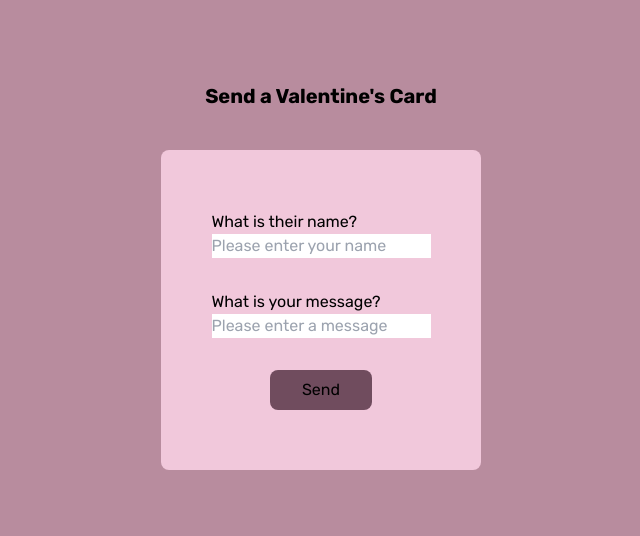
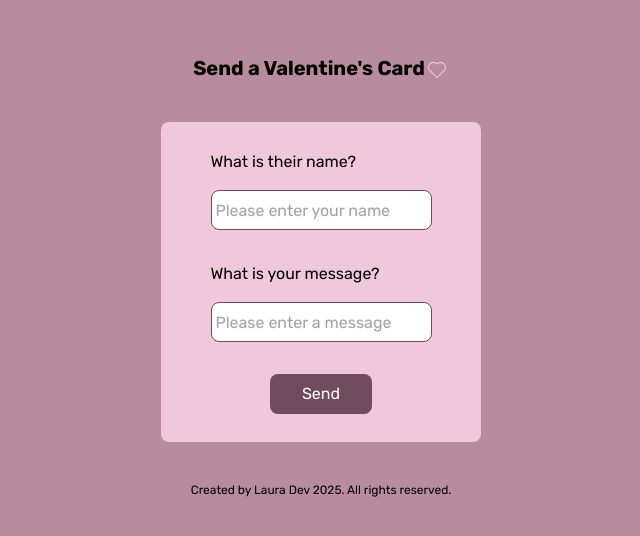
Before and after one commit to lavollmer/valentines-card, a React (Vite) app: page / in a window 1280 px wide. Shown: the part 144-680 px from the top of the page, without its empty margins (319-959 px from the left). Built offline with nearby package versions, Linux system fonts and the light colour scheme.

Commit message:
adding styling to the project

```diff
--- a/src/App.tsx
+++ b/src/App.tsx
@@ -1,7 +1,9 @@
 import "./App.css";
 import "./index.css";
 import "./components/ValentinesCard";
+import Footer from "./components/Footer";
 import React, { useState } from "react";
+import { CiHeart } from "react-icons/ci";
 
 function App() {
   const [message, setMessage] = useState();
@@ -16,34 +18,43 @@ function App() {
     <>
       <div className="bg-mauvePink h-screen flex flex-col justify-center items-center font-rubik">
         <div>
-          <h1 className="font-bold text-xl p-10">Send a Valentine's Card</h1>
+          <h1 className="font-bold text-xl p-10">
+            Send a Valentine's Card
+            <CiHeart className="inline-block text-2xl text-fairytalePink" />
+          </h1>
         </div>
-        <div className="w-80 h-80 bg-fairytalePink rounded-lg">
+        <div className="w-80 h-80 bg-fairytalePink rounded-lg item-stretch">
           <form
             className="flex flex-col items-center justify-center space-y-8 h-full w-full"
             onSubmit={handleSubmit}
           >
-            <div>
+            <div className="flex flex-col justify-start space-y-4">
               <h1>What is their name?</h1>
               <input
                 value={name}
-                placeholder="Please enter your name"
+                placeholder=" Please enter your name"
                 onChange={(e) => setName(e.target.value)}
+                className="h-10 border border-eggplant rounded-lg"
               />
             </div>
-            <div>
+            <div className="flex flex-col justify-start space-y-4">
               <h1>What is your message?</h1>
               <input
                 value={message}
-                placeholder="Please enter a message"
+                placeholder=" Please enter a message"
+                className="h-10 row-span-4 border border-eggplant rounded-lg"
                 onChange={(e) => setMessage(e.target.value)}
               />
             </div>
-            <button className="px-8 py-2 bg-eggplant rounded-lg" type="submit">
+            <button
+              className="px-8 py-2 bg-eggplant rounded-lg text-white hover:bg-greenCadet"
+              type="submit"
+            >
               Send
             </button>
           </form>
         </div>
+        <Footer />
       </div>
     </>
   );
--- /dev/null
+++ b/src/components/Footer.tsx
@@ -0,0 +1,11 @@
+import "../index.css";
+
+const Footer = () => {
+  return (
+    <div className="flex flex-col pt-10">
+      <p className="font-rubik text-xs">Created by Laura Dev 2025. All rights reserved.</p>
+    </div>
+  );
+};
+
+export default Footer;
```
